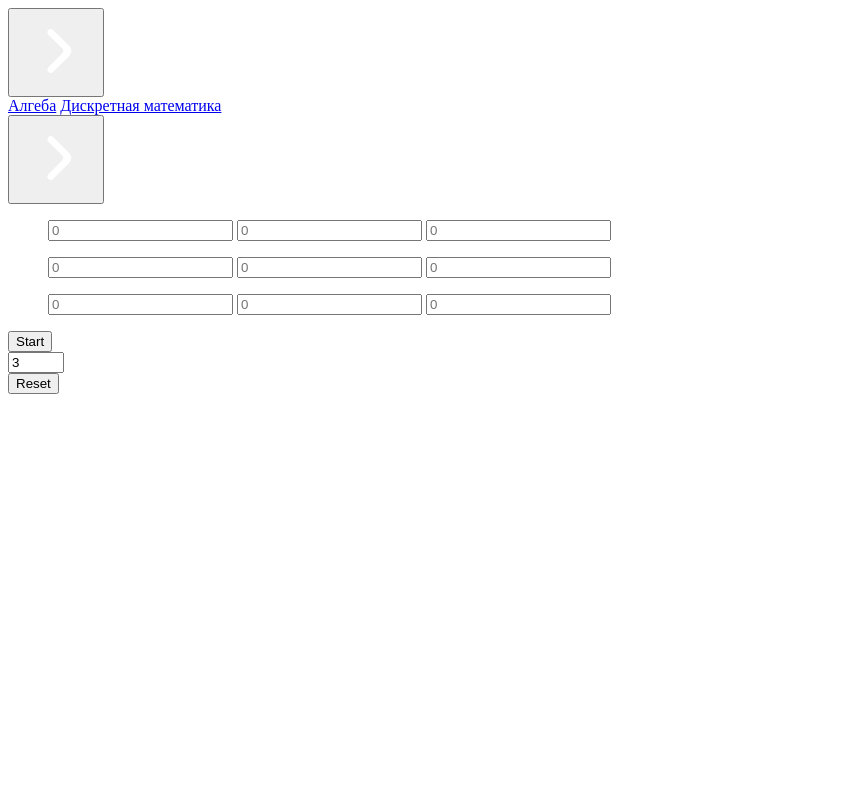
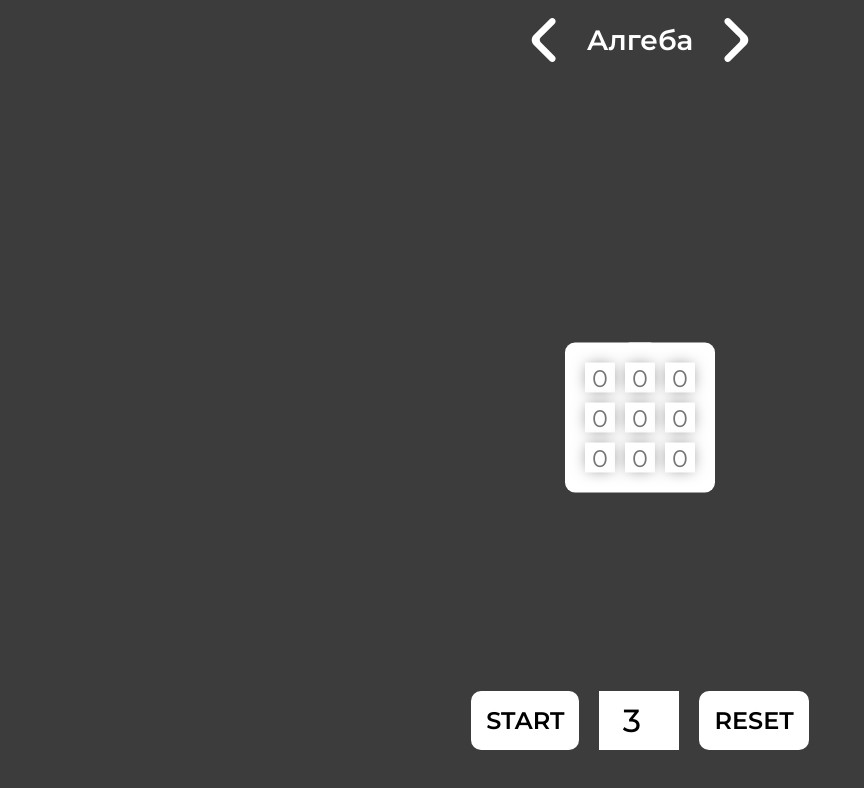
Before and after one commit to Ze40/summer_practice, a plain HTML site: page index.html in a window 1280 px wide. Shown: the whole page, without its empty margins (0-864 px from the left). Drawn offline with Linux system fonts and the light colour scheme; the site is published under a folder, as on GitHub Pages, so addresses that start at the root find nothing.

Commit message:
Update index.html

```diff
--- a/index.html
+++ b/index.html
@@ -4,8 +4,8 @@
     <meta charset="UTF-8" />
     <meta name="viewport" content="width=device-width, initial-scale=1.0" />
     <title>Summer practice</title>
-    <script type="module" crossorigin src="/assets/index-jPXF2BY_.js"></script>
-    <link rel="stylesheet" crossorigin href="/assets/index-iY_OQx4B.css">
+    <script type="module" crossorigin src="assets/index-jPXF2BY_.js"></script>
+    <link rel="stylesheet" crossorigin href="assets/index-iY_OQx4B.css">
   </head>
   <body>
     <nav class="nav">
```
